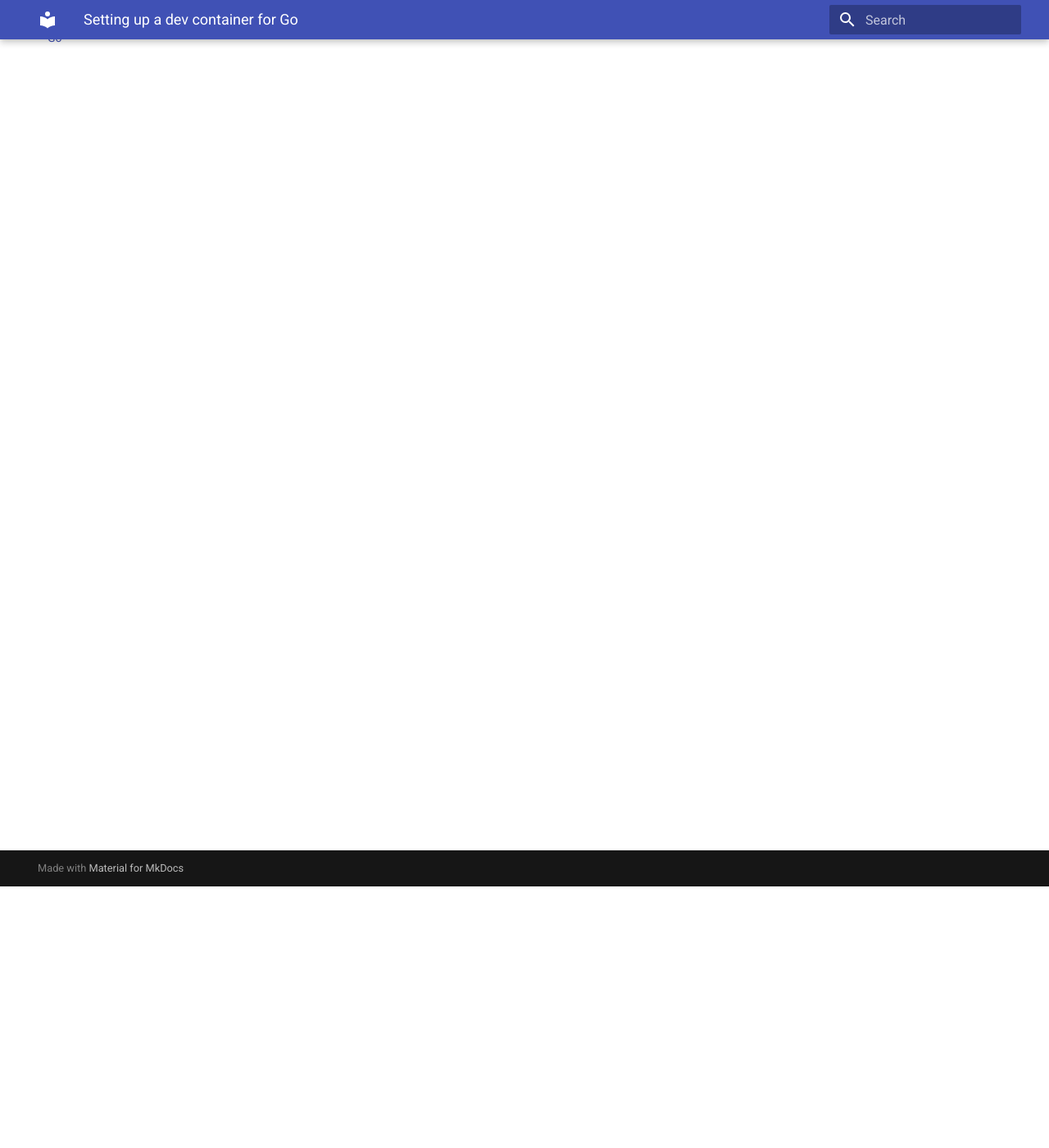
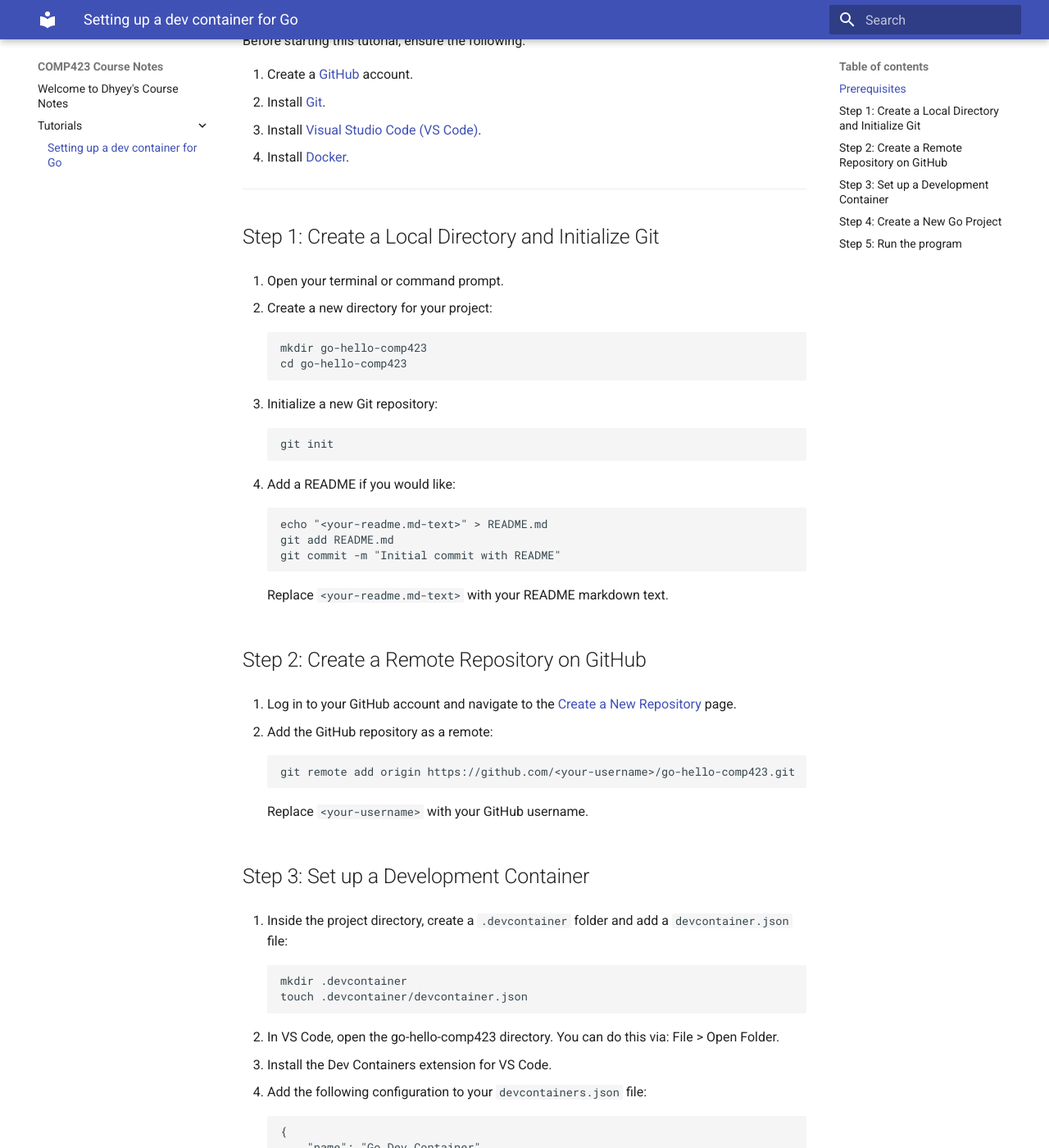
Before and after one commit to dhyeyvshah/comp423-course-notes, an MkDocs documentation site: the page built from docs/tutorials/go-setup.md, in a window 1280 px wide and 1400 px high, scrolled down 319 px. Shown: the whole window at 82% size. Built offline with MkDocs 1.6.1 and Material for MkDocs 9.7.7, drawn with Linux system fonts in a browser that asks for light colours; some of the changed text lies outside the part shown.

Commit message:
Created the go tutorial.

````diff
--- a/docs/tutorials/go-setup.md
+++ b/docs/tutorials/go-setup.md
@@ -2,3 +2,98 @@
 
 * Primary author: [Dhyey Shah](https://github.com/dhyeyvshah)
 * Reviewer: [Alexander Shang](https://github.com/alexander-shang)
+
+---
+## Prerequisites
+Before starting this tutorial, ensure the following:
+
+1. Create a [GitHub](https://github.com/) account.
+2. Install [Git](https://git-scm.com/book/en/v2/Getting-Started-Installing-Git).
+3. Install [Visual Studio Code (VS Code)](https://code.visualstudio.com/download).
+4. Install [Docker](https://www.docker.com/get-started/).
+
+---
+## Step 1: Create a Local Directory and Initialize Git
+
+1. Open your terminal or command prompt.
+
+2. Create a new directory for your project:
+
+        mkdir go-hello-comp423
+        cd go-hello-comp423
+
+3. Initialize a new Git repository:
+
+        git init
+
+4. Add a README if you would like:
+
+        echo "<your-readme.md-text>" > README.md
+        git add README.md
+        git commit -m "Initial commit with README"
+Replace ```<your-readme.md-text>``` with your README markdown text.
+
+## Step 2: Create a Remote Repository on GitHub
+1. Log in to your GitHub account and navigate to the [Create a New Repository](https://github.com/new) page.
+
+2. Add the GitHub repository as a remote:
+
+        git remote add origin https://github.com/<your-username>/go-hello-comp423.git
+Replace ```<your-username>``` with your GitHub username.
+
+## Step 3: Set up a Development Container
+1. Inside the project directory, create a ```.devcontainer``` folder and add a ```devcontainer.json``` file:
+
+        mkdir .devcontainer
+        touch .devcontainer/devcontainer.json
+
+2. In VS Code, open the go-hello-comp423 directory. You can do this via: File > Open Folder.
+3. Install the Dev Containers extension for VS Code.
+4. Add the following configuration to your ```devcontainers.json``` file:
+
+        {
+            "name": "Go Dev Container",
+            "image": "mcr.microsoft.com/devcontainers/go:latest",
+            "features": {},
+            "customizations": {
+                "vscode": {
+                    "extensions": ["golang.go"]
+                }
+            }
+        }
+
+5. Reopen the project in the container by pressing ```Ctrl+Shift+P``` (or ```Cmd+Shift+P``` on Mac), typing "Dev Containers: Reopen in Container," and selecting the option.
+6. Open the terminal in VS Code and run:
+
+        go version
+This verifies the Go version installed in the container.
+
+## Step 4: Create a New Go Project
+1. Run the following command to initialize the Go project:
+
+        go mod init go-hello-comp423
+
+2. Create a file named ```main.go```:
+
+        touch main.go
+
+3. Add the following content to ```main.go```:
+
+        package main
+
+        import "fmt"
+
+        func main() {
+            fmt.Printlin("Hello COMP423")
+        }
+
+## Step 5: Run the program
+You have two options:
+- Execute the program directly:
+
+        go run main.go
+
+- Compile the program into a binary:
+
+        go build -o hello
+        ./hello
````
